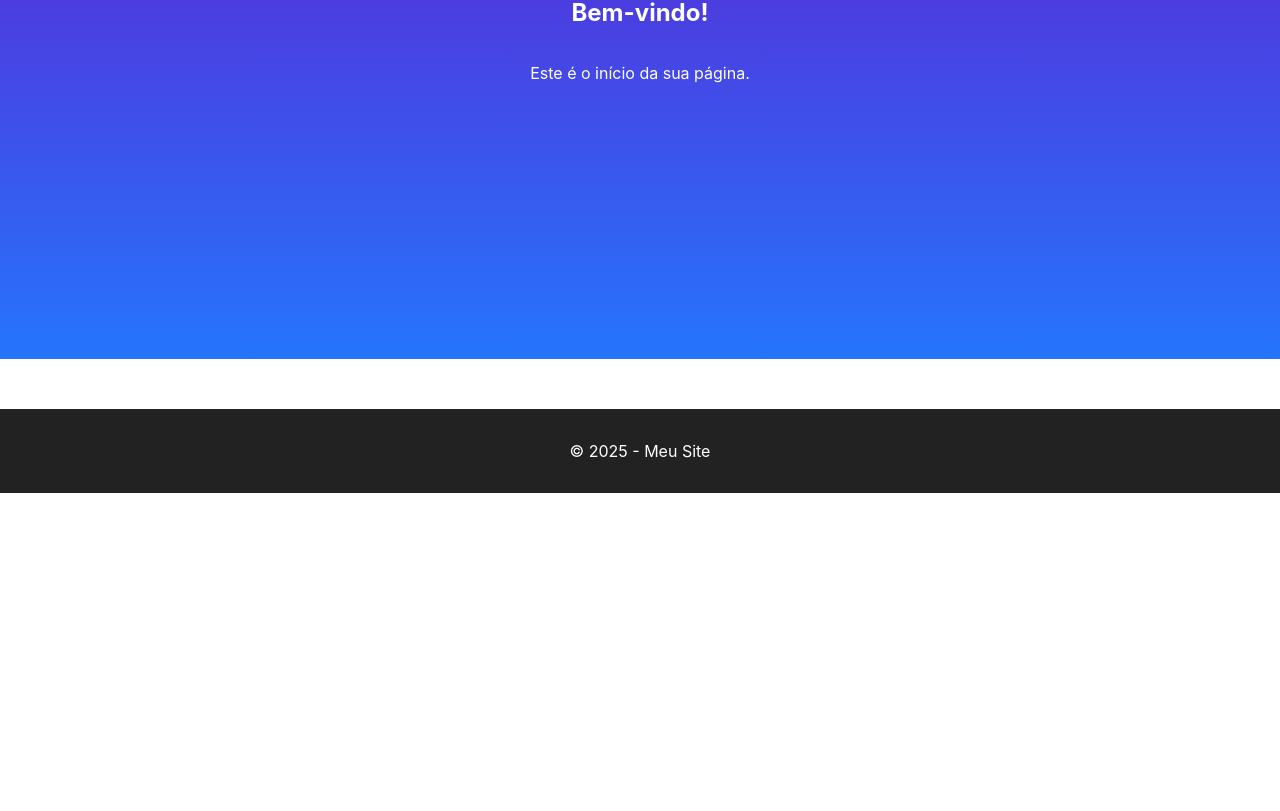
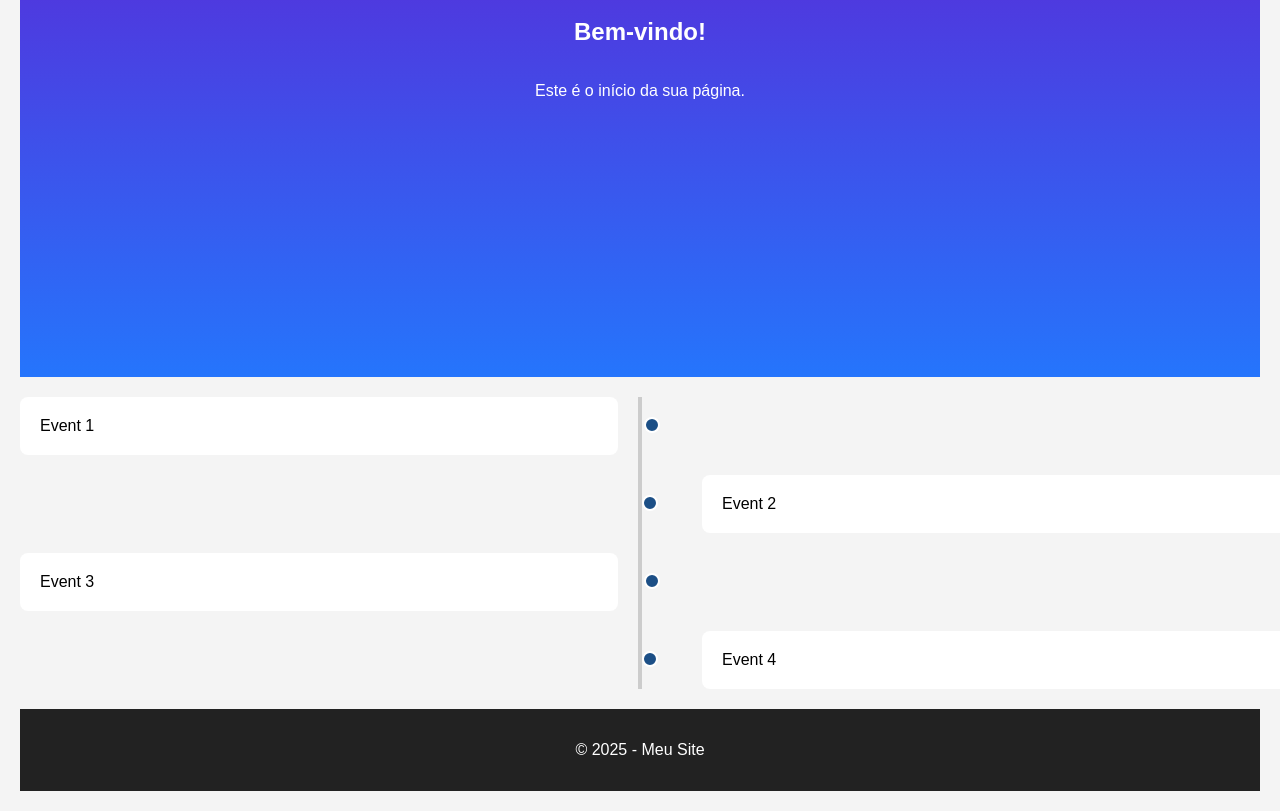
Before and after one commit to dudsjoww/landingpage, a React (Create React App) app: page / in a window 1280 px wide. Shown: the part 395-1206 px from the top of the page. Before the commit the page ends 888 px from the top, so only its background shows below. Built offline with nearby package versions, Linux system fonts and the light colour scheme.

Commit message:
reajustando o landingpage durante aula

```diff
--- a/src/components/MainContainer/MainContainer.css
+++ b/src/components/MainContainer/MainContainer.css
@@ -1,5 +1,61 @@
-.timeline{
-  margin: 0 auto;
-  max-width: 750px;
-  padding: 25px;
+body {
+  font-family: Arial, sans-serif;
+  margin: 0;
+  padding: 20px;
+  background-color: #f4f4f4;
 }
+
+.timeline {
+  position: relative;
+  margin: 20px 0;
+  padding: 0;
+  list-style: none;
+}
+
+.timeline::before {
+  content: '';
+  position: absolute;
+  top: 0;
+  left: 50%;
+  transform: translateX(-50%);
+  width: 4px;
+  height: 100%;
+  background: #ccc;
+}
+
+.timeline-item {
+  position: relative;
+  margin: 20px 0;
+  padding: 20px;
+  background: #fff;
+  border-radius: 8px;
+  width: 45%;
+}
+
+.timeline-item:nth-child(odd) {
+  left: 0;
+}
+
+.timeline-item:nth-child(even) {
+  left: 55%;
+}
+
+.timeline-item::before {
+  content: '';
+  position: absolute;
+  top: 20px;
+  width: 12px;
+  height: 12px;
+  background: #1c4f86;
+  border-radius: 50%;
+  border: 2px solid #fff;
+  z-index: 1;
+}
+
+.timeline-item:nth-child(odd)::before {
+  right: -7%;
+}
+
+.timeline-item:nth-child(even)::before {
+  left: -10%;
+}
--- a/src/components/MainContainer/MainContainer.js
+++ b/src/components/MainContainer/MainContainer.js
@@ -10,10 +10,11 @@ export default function MainContainer() {
   ];
 
   return (
-    <section id="timeline" className="timeline-section">
-      <div className="timeline">
-
-      </div>
-    </section>
-  );
+  <ul class="timeline">
+    <li class="timeline-item">Event 1</li>
+    <li class="timeline-item">Event 2</li>
+    <li class="timeline-item">Event 3</li>
+    <li class="timeline-item">Event 4</li>
+  </ul>
+  )
 }
```
